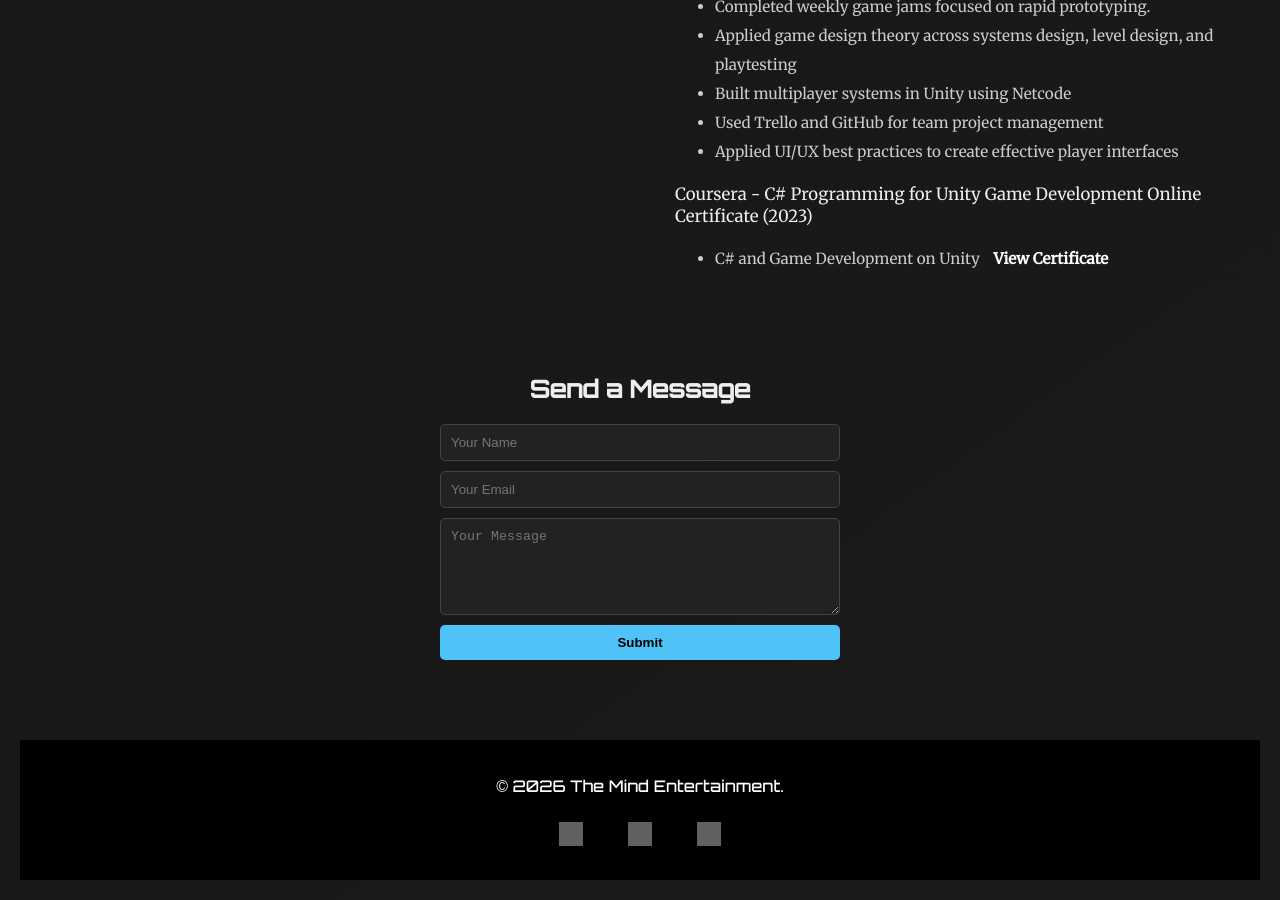
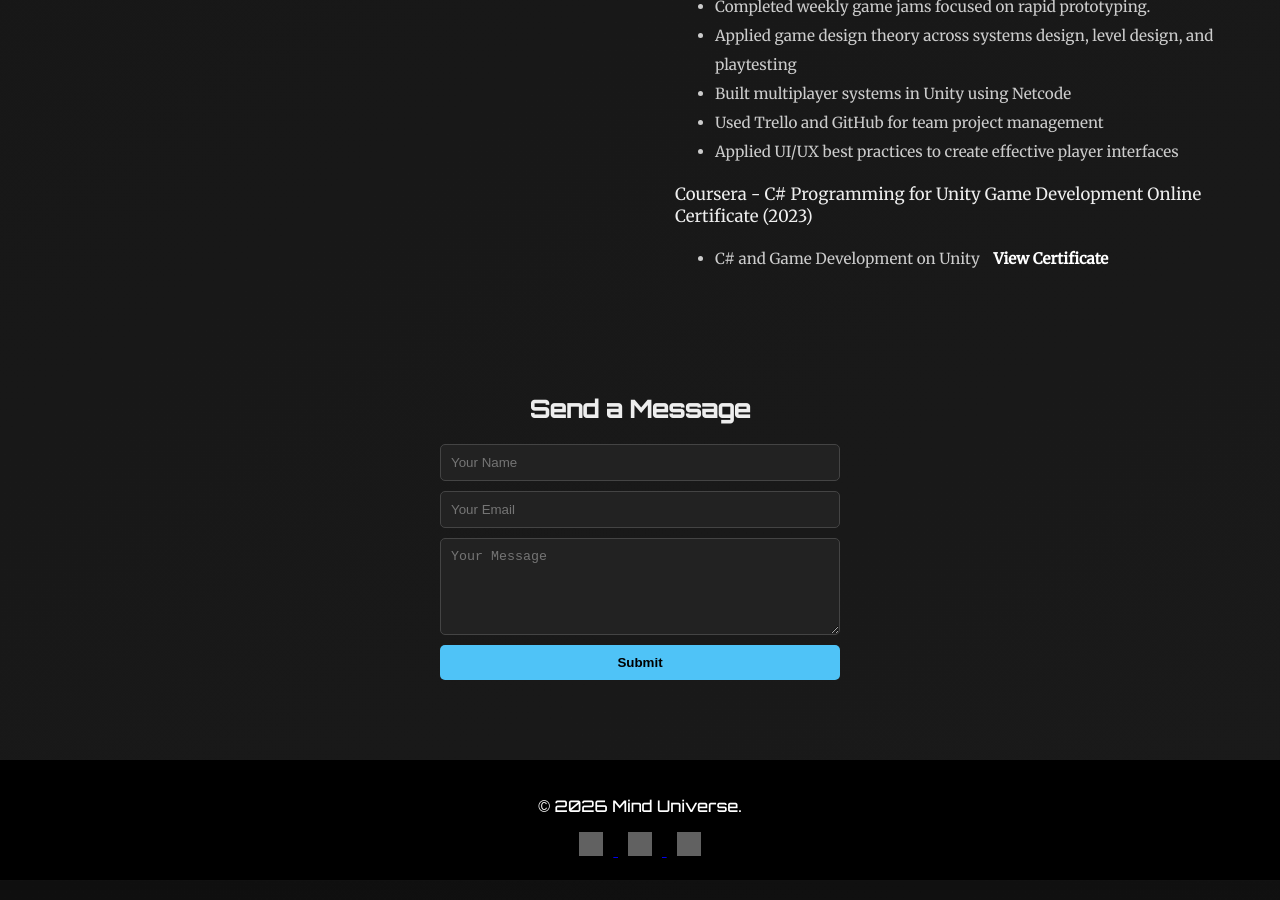
Before and after one commit to frkncx/frkncx.github.io, a Jekyll site: the page built from index.html, in a window 1280 px wide and 900 px high, scrolled down 5565 px. Built offline with Jekyll 4.4.1, drawn with Linux system fonts in a browser that asks for light colours; grey boxes are pictures that could not be loaded.

Commit message:
Custom Domain!!

```diff
--- a/_config.yml
+++ b/_config.yml
@@ -1,6 +1,6 @@
 title: Furkan Canturk
 email: mindentertainmentco@gmail.com
-url: https://frkncx.github.io
+url: https://minduniversestudio.com
 baseurl: ""
 
 markdown: kramdown
--- a/_includes/footer.html
+++ b/_includes/footer.html
@@ -1,5 +1,5 @@
     <footer>
-        <p>© 2026 The Mind Entertainment.</p>
+        <p>© 2026 Mind Universe.</p>
         <div class="social-icons">
             <a href="mailto:mindentertainmentco@gmail.com">
                 <img src="https://cdn.jsdelivr.net/npm/simple-icons@v9/icons/gmail.svg" alt="Email">
--- a/index.html
+++ b/index.html
@@ -871,7 +871,7 @@
         </div>
         </div>
         </div>
-
+    </section>
 
     <section class="contact-section" id="contact">
         <h2 style="text-align: center;">Send a Message</h2>
```
